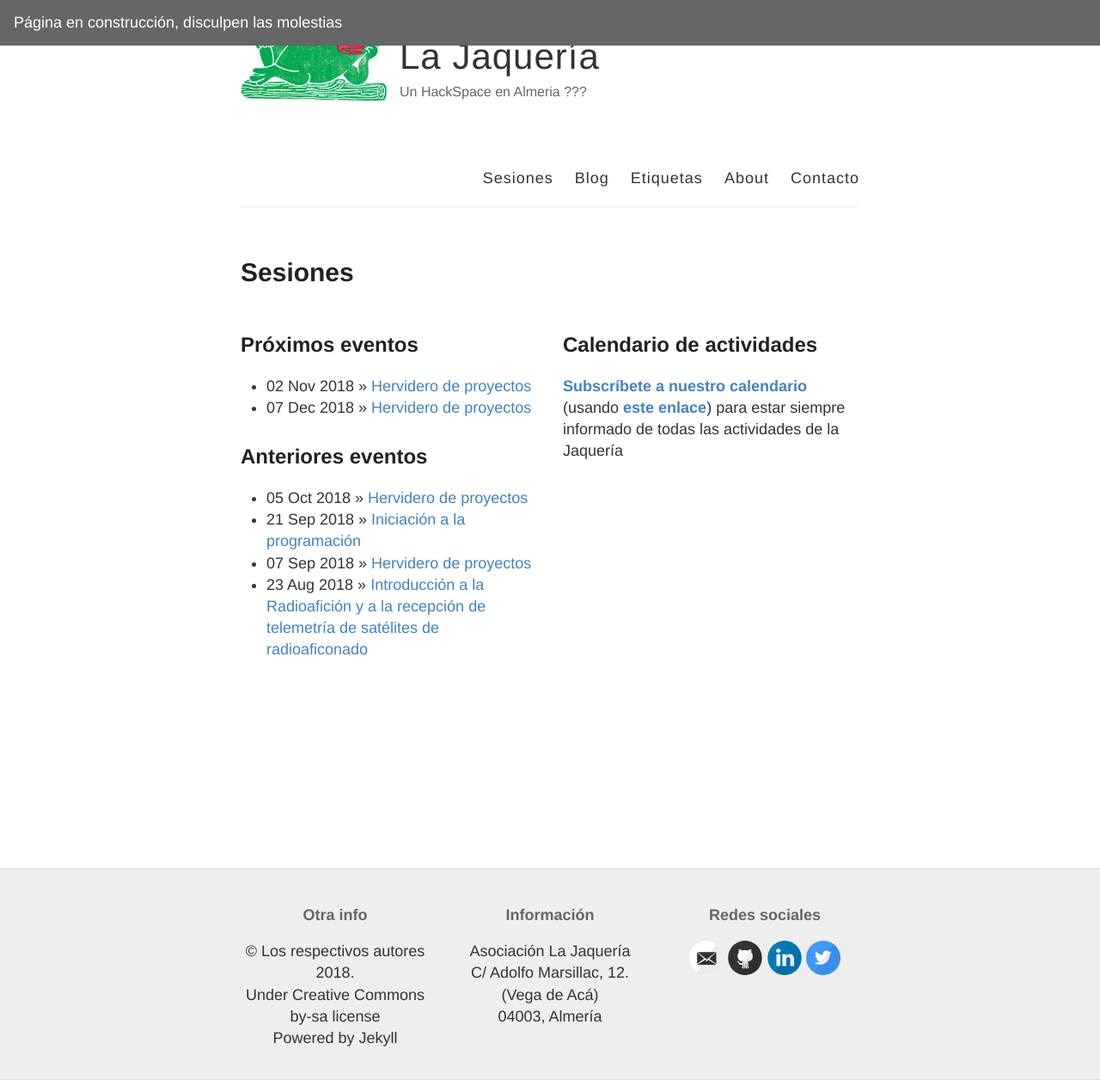
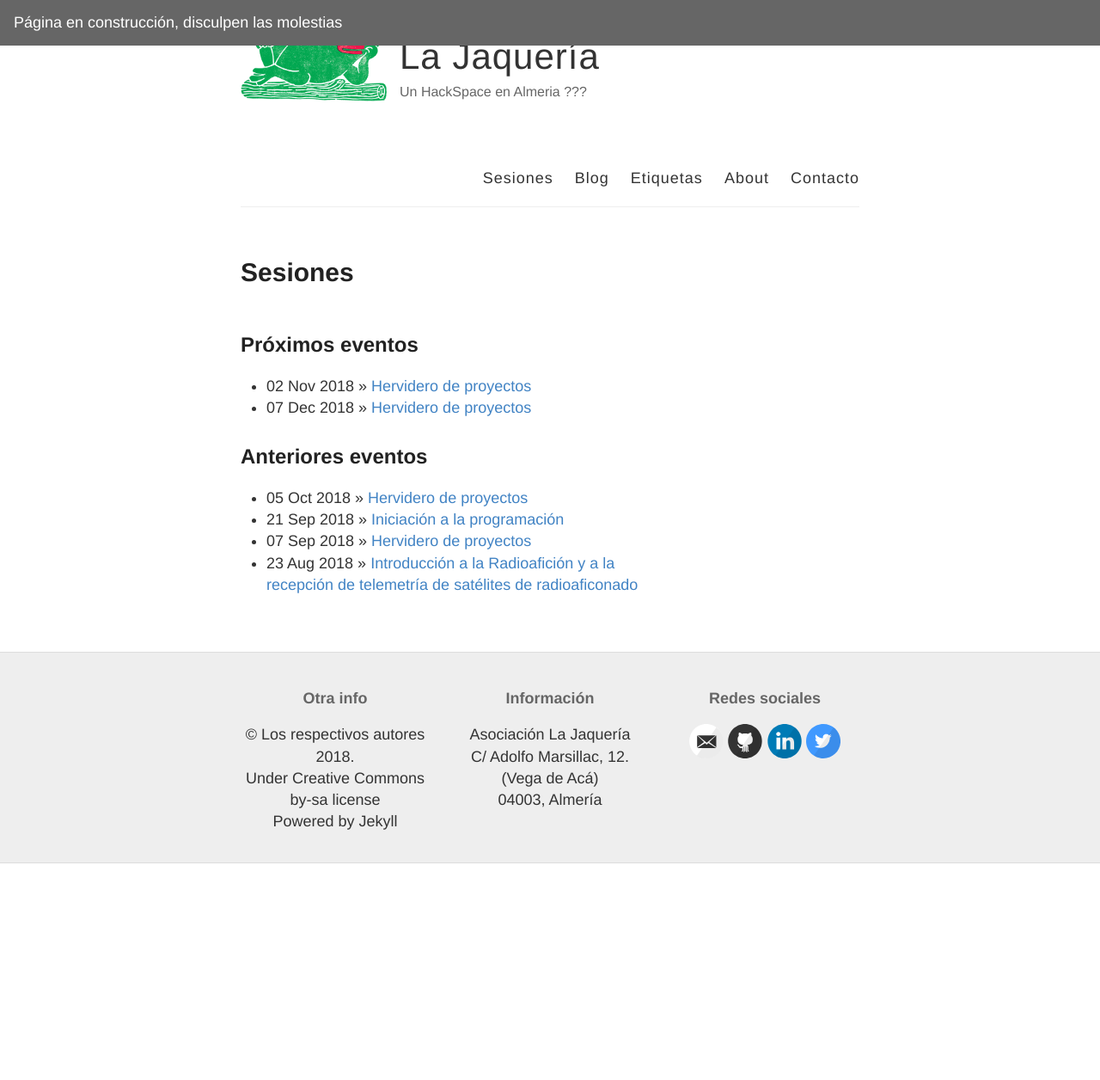
Before and after one commit to LaJaqueria/LaJaqueria.github.io, a Jekyll site: the page built from pages/sesiones.md, in a window 1280 px wide and 1256 px high. Shown: the whole window at 86% size. Built offline with Jekyll 4.4.1, drawn with Linux system fonts in a browser that asks for light colours.

Commit message:
ampliar ancho de sesiones

```diff
--- a/pages/sesiones.md
+++ b/pages/sesiones.md
@@ -5,7 +5,7 @@ permalink: /sesiones/
 ---
 
 <div class="row">
-    <div class="col-md-6">
+    <div class="col-md-8">
 
         <h2>Próximos eventos</h2>
         {% assign curDate = site.time | date: "%Y-%m-%d" %}
@@ -30,10 +30,4 @@ permalink: /sesiones/
         </ul>
     </div>
 
-    <div class="col-md-6">
-        <h2>Calendario de actividades</h2>
-        <p><a style="font-weight: bold;" title="añádeme a tu aplicación de calendario" href="{{site.info-asociacion.link_calendario}}">Subscríbete a nuestro calendario</a> (usando <a style="font-weight: bold;" title="añádeme a tu aplicación de calendario" href="{{site.info-asociacion.link_calendario}}">este enlace</a>) para estar siempre informado de todas las actividades de la Jaquería</p>
-        <iframe src="{{site.info-asociacion.iframe_calendario}}"  width="100%" height="400" frameborder="0" ></iframe>
-
-    </div>
 </div>
```
